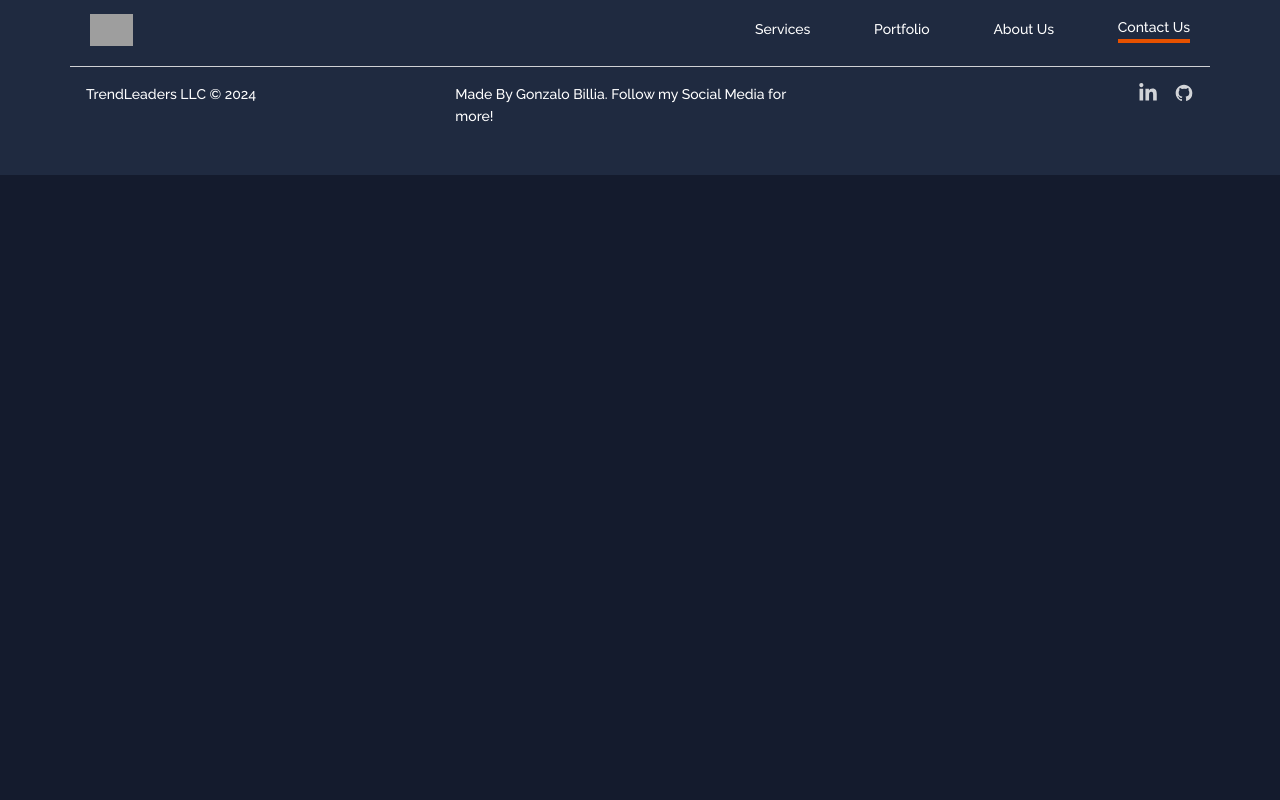
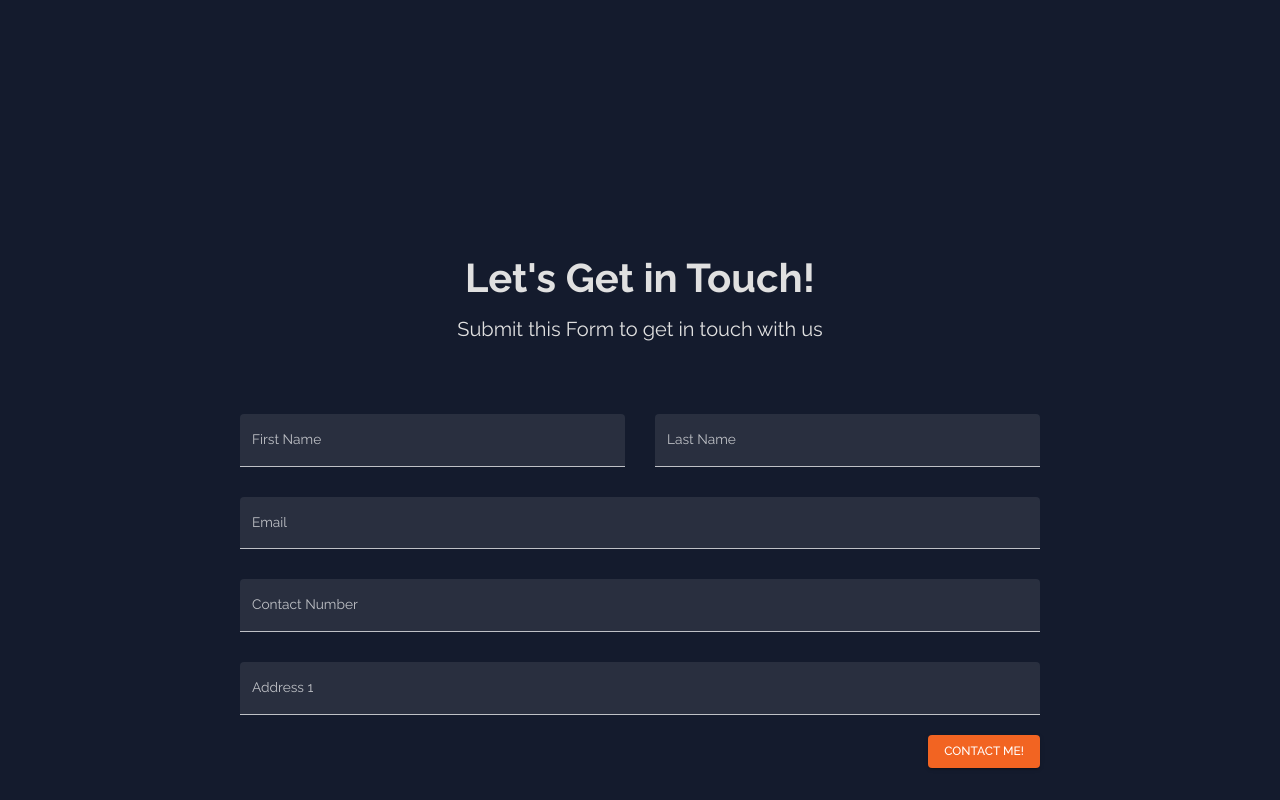
Before and after one commit to GonzaBillia/trendleaders, a React (Vite) app: page /trendleaders/contact in a window 1280 px wide. Shown: the part 700-1500 px from the top of the page. Before the commit the page ends 875 px from the top, so only its background shows below. Built offline with nearby package versions, Linux system fonts and the light colour scheme; no server answers; the database is empty; grey boxes are pictures that could not be loaded; the HTML template or start-up script is replaced by a standard one.

Commit message:
completo contact us

```diff
--- a/package.json
+++ b/package.json
@@ -19,10 +19,12 @@
     "@mui/icons-material": "^5.15.18",
     "@mui/material": "^5.15.18",
     "firebase": "^10.12.2",
+    "formik": "^2.4.6",
     "gh-pages": "^6.1.1",
     "react": "^18.2.0",
     "react-dom": "^18.2.0",
-    "react-router-dom": "^6.23.1"
+    "react-router-dom": "^6.23.1",
+    "yup": "^1.4.0"
   },
   "devDependencies": {
     "@types/react": "^18.2.66",
--- /dev/null
+++ b/src/components/ContactForm.jsx
@@ -0,0 +1,143 @@
+import React from 'react'
+import { Box, Button, TextField, Typography, useTheme } from '@mui/material'
+import { Formik } from 'formik'
+import * as yup from 'yup'
+import useMediaQuery from '@mui/material/useMediaQuery'
+import { tokens } from '../theme'
+
+const initialValues = {
+    firstName: "",
+    lastName: "",
+    email: "",
+    contact: "",
+    address1: "",
+    address2: "",
+}
+
+const phoneRegExp = /^((\+[1-9]{1,4}[ -]?)|(\([0-9]{2,3}\)[ -]?)|([0-9]{2,4})[ -]?)*?[0-9]{3,4}[ -]?[0-9]{3,4}$/
+
+const userSchema = yup.object().shape({
+    firstName: yup.string().required("required"),
+    lastName: yup.string().required("required"),
+    email: yup.string().email("invalid email").required("required"),
+    contact: yup.string().matches(phoneRegExp, "Phone number is not valid").required("required"),
+    address1: yup.string().required("required"),
+})
+
+const ContactForm = () => {
+    const theme = useTheme()
+    const colors = tokens(theme.palette.mode)
+
+    const isNonMobile = useMediaQuery('(min-width: 600px)')
+    const handleFormSubmit = (values) => {
+        console.log(values)
+    }
+    return (
+        <Box className='w-full py-32'>
+            <Box className='container mx-auto'>
+                <Box className='w-full flex flex-col justify-center items-center'>
+                    <Typography variant='h1' fontWeight={700} color={colors.grey[100]} className='pb-4'>
+                        Let's Get in Touch!
+                    </Typography>
+                    <Typography variant='h4' color={colors.grey[100]} className='pb-8'>
+                        Submit this Form to get in touch with us
+                    </Typography>
+                </Box>
+                <Box className='w-full flex justify-center'>
+                    <Formik
+
+                        onSubmit={handleFormSubmit}
+                        initialValues={initialValues}
+                        validationSchema={userSchema}
+                    >
+                        {({ values, errors, touched, handleBlur, handleChange, handleSubmit }) => (
+                            <form onSubmit={handleSubmit}>
+                                <Box
+                                    width="800px"
+                                    m="40px 0 0 0"
+                                    display="grid"
+                                    gap="30px"
+                                    gridTemplateColumns="repeat(4, minmax(0, 1fr))"
+                                    sx={{
+                                        "& > div": { gridColumn: isNonMobile ? undefined : "span 4" },
+                                    }}
+                                >
+                                    <TextField
+                                        fullWidth
+                                        variant="filled"
+                                        type="text"
+                                        label="First Name"
+                                        onBlur={handleBlur}
+                                        onChange={handleChange}
+                                        value={values.firstName}
+                                        name="firstName"
+                                        error={!!touched.firstName && !!errors.firstName}
+                                        helperText={touched.firstName && errors.firstName}
+                                        sx={{ gridColumn: "span 2" }}
+                                    />
+                                    <TextField
+                                        fullWidth
+                                        variant="filled"
+                                        type="text"
+                                        label="Last Name"
+                                        onBlur={handleBlur}
+                                        onChange={handleChange}
+                                        value={values.lastName}
+                                        name="lastName"
+                                        error={!!touched.lastName && !!errors.lastName}
+                                        helperText={touched.lastName && errors.lastName}
+                                        sx={{ gridColumn: "span 2" }}
+                                    />
+                                    <TextField
+                                        fullWidth
+                                        variant="filled"
+                                        type="text"
+                                        label="Email"
+                                        onBlur={handleBlur}
+                                        onChange={handleChange}
+                                        value={values.email}
+                                        name="email"
+                                        error={!!touched.email && !!errors.email}
+                                        helperText={touched.email && errors.email}
+                                        sx={{ gridColumn: "span 4" }}
+                                    />
+                                    <TextField
+                                        fullWidth
+                                        variant="filled"
+                                        type="text"
+                                        label="Contact Number"
+                                        onBlur={handleBlur}
+                                        onChange={handleChange}
+                                        value={values.contact}
+                                        name="contact"
+                                        error={!!touched.contact && !!errors.contact}
+                                        helperText={touched.contact && errors.contact}
+                                        sx={{ gridColumn: "span 4" }}
+                                    />
+                                    <TextField
+                                        fullWidth
+                                        variant="filled"
+                                        type="text"
+                                        label="Address 1"
+                                        onBlur={handleBlur}
+                                        onChange={handleChange}
+                                        value={values.address1}
+                                        name="address1"
+                                        error={!!touched.address1 && !!errors.address1}
+                                        helperText={touched.address1 && errors.address1}
+                                        sx={{ gridColumn: "span 4" }}
+                                    />
+                                </Box>
+                                <Box display="flex" justifyContent="end" mt="20px">
+                                    <Button variant='contained' sx={[{ backgroundColor: colors.orangeAccent[500] }, { '&:hover': { backgroundColor: colors.orangeAccent[600] } }]}>contact me!</Button>
+                                </Box>
+                            </form>
+                        )}
+                    </Formik>
+                </Box>
+            </Box>
+        </Box>
+    )
+}
+
+export default ContactForm
--- a/src/pages/Contact.jsx
+++ b/src/pages/Contact.jsx
@@ -1,10 +1,17 @@
 import React from 'react'
 import { Box } from '@mui/material'
+import BannerHeader from '../components/BannerHeader'
+import ContactForm from '../components/ContactForm'
+import PricingOptions from '../components/PricingOptions'
+import ContactQuestions from '../components/ContactQuestions'
 
 const Contact = () => {
     return (
         <Box minHeight={'70vh'}>
-
+            <BannerHeader section={'contact-us'}/>
+            <ContactForm />
+            <PricingOptions />
+            <ContactQuestions />
         </Box>
     )
 }
```
Also changed, not shown: 1 other file (tests, documents, lock files or other folders).
